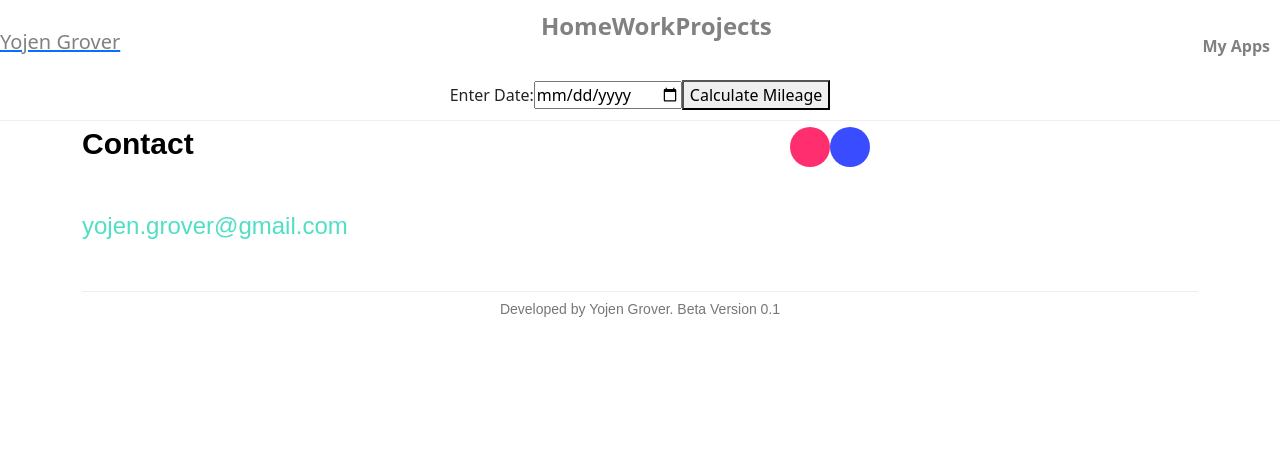
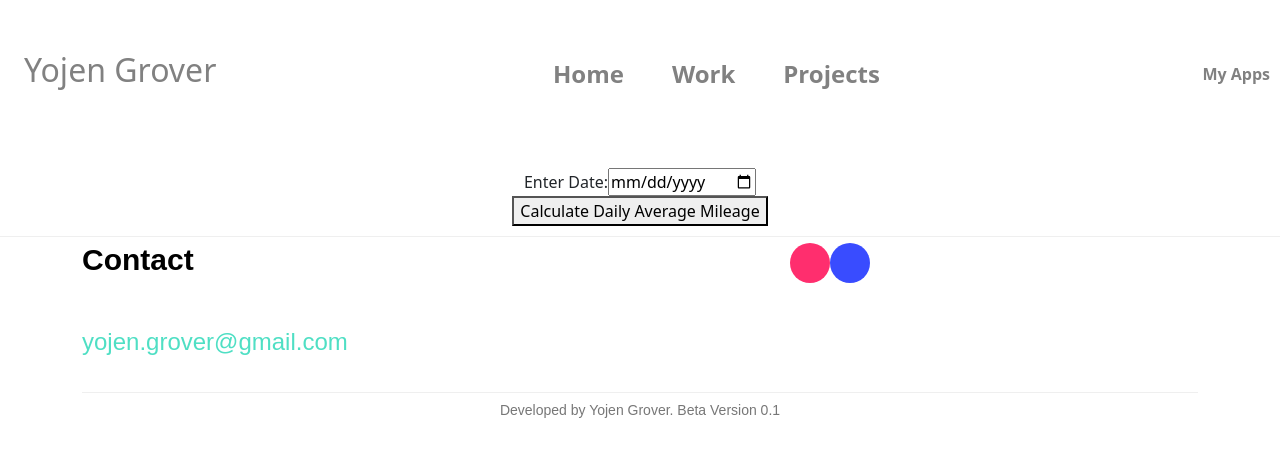
Before and after one commit to yojengrover/portfolio, a React (Create React App) app in the folder client/: page /myapps in a window 1280 px wide. Shown: the top 456 px of the page. Built offline with nearby package versions, Linux system fonts and the light colour scheme.

Commit message:
my app calculator fixed

```diff
--- a/client/src/Components/Header/Header.css
+++ b/client/src/Components/Header/Header.css
@@ -9,7 +9,8 @@
 	font-size: 20px;
     font-weight: 600;
     text-shadow: #000;
-    padding: 0 30px 0 30px;
+    padding: 2.5rem;
+    margin-bottom: 2em;
 }
 
 
@@ -34,6 +35,7 @@
 .nav-links, .nav-link-active-red:hover {
 	color: rgb(79, 223, 196);
 	text-decoration: none;
+    padding: 1.5rem;
 }
 
 .nav-link,
@@ -45,15 +47,20 @@ a.nav-link {
     display: flex;
     align-items: center;
 	color: rgb(129, 129, 129);
+    padding: 1.5rem;
 }
 
 .nav-link-active-red {
-    padding-bottom: 5px;
     border-bottom: 2px solid #06BC9B;
-    padding: 0 30px 39px 30px;
-	color:#06BC9B;
-	text-decoration: none;
+    color:#06BC9B;
+	display: flex;
+    list-style: none;
+    margin: 0;
+	padding: 1.5rem;
+	font-size: 1.5rem;
+    text-decoration: none;
 }
+
 
 .nav-buttons {
     display: flex;
--- a/client/src/Components/Header/Header.jsx
+++ b/client/src/Components/Header/Header.jsx
@@ -16,9 +16,9 @@ const Header = (props) => {
 
 	return (
 		<nav className="navbar">
-			<div className="nav-logo">
-				<Link to="/">
-					<h2 className="nav-logo">Yojen Grover</h2>
+			<div>
+				<Link to="/" className="nav-logo">
+					<h2>Yojen Grover</h2>
 				</Link>
 			</div>
 			<ul className={open ? 'nav-links active' : 'nav-links'}>
--- a/client/src/Components/Myapps/MyApp.css
+++ b/client/src/Components/Myapps/MyApp.css
@@ -0,0 +1,3 @@
+.datePicker{
+    margin-top: 5.5em;
+}
--- a/client/src/Components/Myapps/MyApp.jsx
+++ b/client/src/Components/Myapps/MyApp.jsx
@@ -7,18 +7,24 @@ const MyApp = (props) => {
 
 
     const [inputDate, setInputDate] = useState('');
-    const [totalMileage, setTotalMileage] = useState(0);
-
+  const [dailyAverageMileage, setDailyAverageMileage] = useState(0);
+  const [days, setDays] = useState(0);
   const calculateMileage = () => {
     const startDate = new Date('2023-08-18');
     const inputDateObject = new Date(inputDate);
 
     if (!isNaN(inputDateObject.getTime())) {
       const daysDifference = Math.floor((inputDateObject - startDate) / (1000 * 60 * 60 * 24));
-        const weeksPassed = Math.floor(daysDifference / 7);
-        const mileage = weeksPassed * 250;
+      setDays(daysDifference);
+      const totalMileageGoal = 12000;
 
-        setTotalMileage(mileage);
+      if (daysDifference >= 0) {
+        const dailyAverageMileage = (totalMileageGoal /365) * daysDifference;
+        setDailyAverageMileage(dailyAverageMileage);
+      } else {
+        // Handle dates before the start date
+        console.error('Selected date is before the start date');
+      }
     } else {
       // Handle invalid date input
       console.error('Invalid date input');
@@ -26,19 +32,19 @@ const MyApp = (props) => {
   };
 
   return (
-      <div>
-         <div><Header ns={4} /></div>
+      <div><Header ns={4} />
          <div className='container'>
+         <div className='datePicker'>
       <label>
         Enter Date:
         <input type="date" value={inputDate} onChange={(e) => setInputDate(e.target.value)} />
       </label>
-        <button onClick={calculateMileage}>Calculate Mileage</button>
-        {totalMileage > 0 && <p>Total Mileage: {totalMileage} miles</p>}
+      </div>
+      <button onClick={calculateMileage}>Calculate Daily Average Mileage</button>
+      {dailyAverageMileage > 0 && <p>Daily Average Mileage: {dailyAverageMileage.toFixed(2)} miles, Days: {days}</p>}
     </div>
     </div>
   );
-
-}
+};
 
 export default MyApp;
```
Lines whose indentation alone changed are shown as unchanged.
